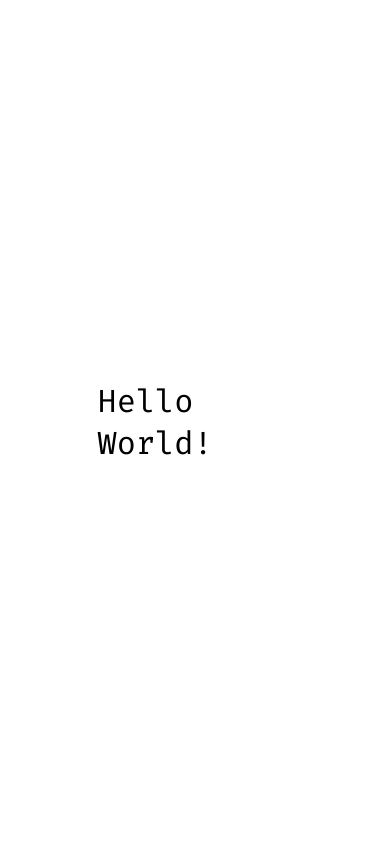
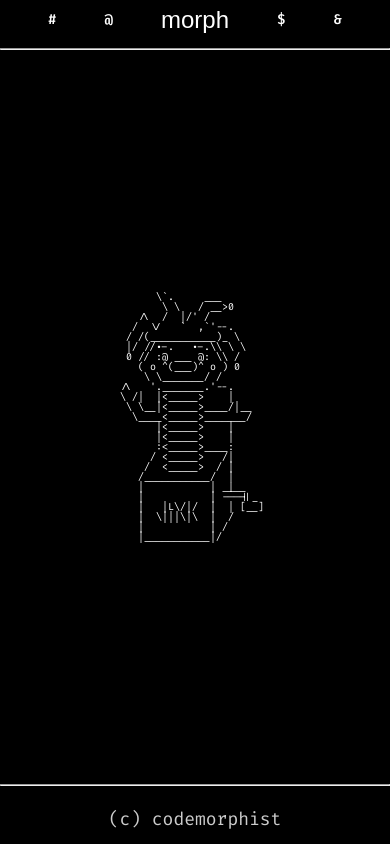
Before and after one commit to codemorphist/codemorphist.github.io, a plain HTML site: page index.html in a window 390 px wide. Drawn offline with Linux system fonts and the light colour scheme; a web font is replaced by a local one.

Commit message:
Add files via upload

```diff
--- /dev/null
+++ b/css/reset.css
@@ -0,0 +1,47 @@
+html, body, div, span, applet, object, iframe,
+h1, h2, h3, h4, h5, h6, p, blockquote, pre,
+a, abbr, acronym, address, big, cite, code,
+del, dfn, em, img, ins, kbd, q, s, samp,
+small, strike, strong, sub, sup, tt, var,
+b, u, i, center,
+dl, dt, dd, ol, ul, li,
+fieldset, form, label, legend,
+table, caption, tbody, tfoot, thead, tr, th, td,
+article, aside, canvas, details, embed,
+figure, figcaption, footer, header, hgroup,
+menu, nav, output, ruby, section, summary,
+time, mark, audio, video {
+	margin: 0;
+	padding: 0;
+	border: 0;
+	font-size: 100%;
+	font: inherit;
+	vertical-align: baseline;
+}
+/* HTML5 display-role reset for older browsers */
+article, aside, details, figcaption, figure,
+footer, header, hgroup, menu, nav, section {
+	display: block;
+}
+body {
+	line-height: 1;
+}
+ol, ul {
+	list-style: none;
+}
+blockquote, q {
+	quotes: none;
+}
+blockquote:before, blockquote:after,
+q:before, q:after {
+	content: '';
+	content: none;
+}
+table {
+	border-collapse: collapse;
+	border-spacing: 0;
+}
+
+a {
+  text-decoration: none;
+}
--- /dev/null
+++ b/css/style.css
@@ -0,0 +1,165 @@
+@import url('https://fonts.googleapis.com/css2?family=Fira+Code:wght@300..700&family=Fira+Sans:ital,wght@0,100;0,200;0,300;0,400;0,500;0,600;0,700;0,800;0,900&family=Jacquard+12&display=swap');
+
+html, body {
+  height: 100%;
+  margin: 0;
+  font-family: "Fira Sans", sans-serif;
+  font-weight: 400;
+  font-style: normal;
+  color: #FFFFFF;
+  background: #000000;
+}
+
+body {
+  display: flex;
+  flex-direction: column;
+}
+
+header, footer {
+  width: 100%;
+}
+
+/* HEADER SECTION */
+
+header {
+  /* Optional: Add styles for the header here */
+}
+
+.header-menu {
+  display: flex;
+  justify-content: space-evenly;
+  align-items: center;
+  flex-direction: row;
+  padding-top: 16px;
+  padding-bottom: 16px;
+}
+
+.menu-elem {
+  font-family: "Fira Code", monospace;
+  font-weight: 500;
+  font-size: 28px;
+  color: #ffffff;
+}
+
+.menu-elem:hover {
+  color: #cccccc;
+}
+
+.menu-logo {
+  font-family: "Jacquard 12", sans-serif;
+  font-weight: 200;
+  font-size: 64px;
+}
+
+@media screen and (max-width: 992px) {
+  .menu-elem {
+    font-size: 22px;
+  }
+
+  .menu-logo {
+    font-size: 48px;
+  }
+}
+
+@media screen and (max-width: 600px) {
+  .menu-elem {
+    font-size: 18px;
+  }
+
+  .menu-logo {
+    font-size: 36px;
+  }
+}
+
+@media screen and (max-width: 400px) {
+  .header-menu {
+    padding-top: 8px;
+    padding-bottom: 8px;
+  }
+
+  .menu-elem {
+    font-size: 14px;
+    font-weight: 600;
+  }
+
+  .menu-logo {
+    font-size: 24px;
+    font-weight: 200;
+  }
+}
+
+@media screen and (max-width: 300px) {
+  .header-menu {
+    padding-top: 4px;
+    padding-bottom: 4px;
+  }
+
+  .menu-elem {
+    font-size: 12px;
+    font-weight: 600;
+  }
+
+  .menu-logo {
+    font-size: 18px;
+    font-weight: 200;
+  }
+}
+
+/* MAIN SECTION */
+
+main {
+  flex: 1;
+  padding: 40px;
+  display: flex;
+  justify-content: center;
+  align-items: center;
+  flex-direction: column;
+}
+
+.text-container {
+  font-size: 24px;
+  max-width: 65%;
+}
+
+@media screen and (max-width: 992px) {
+  .text-container {
+    font-size: 24px;
+    max-width: 80%;
+  }
+}
+
+@media screen and (max-width: 600px) {
+  .text-container {
+    font-size: 18px;
+    max-width: 95%;
+  }
+}
+
+@media screen and (max-width: 400px) {
+  .text-container {
+    font-size: 18px;
+    max-width: 100%;
+  }
+}
+
+/* FOOTER SECTION */
+
+.footer {
+  padding: 16px;
+  display: flex;
+  align-items: center;
+  justify-content: center;
+
+  font-family: "Fira Code", monospace;
+  font-size: 18px;
+
+  color: #cccccc;
+}
+
+.footer a {
+  color: #cccccc;
+}
+
+.footer a:hover {
+  color: #ffffff;
+}
--- /dev/null
+++ b/custom.css
@@ -0,0 +1,27 @@
+.morph-section {
+      white-space: pre-wrap;
+      position: absolute;
+      font-family: "Fira Code", monospace;
+      font-size: 18px;
+      color: #fff;
+}
+
+@media screen and (max-width: 992px) {
+  .morph-section {
+    font-size: 16px;
+    max-width: 80%;
+  }
+}
+
+@media screen and (max-width: 600px) {
+  .morph-section {
+    font-size: 14px;
+    max-width: 95%;
+  }
+}
+
+@media screen and (max-width: 400px) {
+  .morph-section {
+    font-size: 10px;
+  }
+}
--- a/index.html
+++ b/index.html
@@ -1,38 +1,37 @@
 <!DOCTYPE html>
 <html lang="en">
-<head>
+  <head>
     <meta charset="UTF-8">
-    <meta name="viewport" content="width=device-width, initial-scale=1.0">
-    <title>CODEMORPH</title>
-</head>
-<body>
-    <style>
-        @import url('https://fonts.googleapis.com/css2?family=Fira+Code:wght@300..700&display=swap');
+    <meta name="viewport" content="width=device-width, initial-scale=1">
+    <title>morph</title>
+    <link href="css/reset.css" rel="stylesheet">
+    <link href="css/style.css" rel="stylesheet">
+    <link href="custom.css" rel="stylesheet">
+  </head>
+  <body>
+    <header>
+      <menu class="header-menu">
+        <a href="/" class="menu-elem">#</a>
+        <a href="/" class="menu-elem">@</a>
+        <a href="/" class="menu-elem menu-logo">morph</a>
+        <a href="/" class="menu-elem">$</a>
+        <a href="/" class="menu-elem">&</a>
+      </menu>
+      <hr>
+    </header>
 
-        .info {
-            display: flex;
-            align-items: center;
-            flex-direction: column;
+    <main>
+      <pre class="morph-section"></pre>
+    </main>
 
-            position: fixed;
-            top: 50%;
-            left: 50%;
-            transform: translate(-50%, -50%);
-        }
 
-        body {
-            font-family: "Fira Code", monospace;
-        }
+    <footer>
+      <hr class="footer-hr">
+      <div class="footer">
+        <a href="https://github.com/codemorphist">(c) codemorphist</a>
+      </div>
+    </footer>
 
-        h1 {
-            font-size: 1wv;
-            font-weight: 400;
-            font-style: normal;
-        }
-    </style>
-
-    <div class="info">
-        <h1>Hello World!</h1>
-    </div>
-</body>
+  <script src="script.js"></script>
+  </body>
 </html>
--- /dev/null
+++ b/script.js
@@ -0,0 +1,390 @@
+/**
+ * Ascii Animation
+ * @author: Tim Holman (http://tholman.com)
+ */
+
+var AsciiMorph = (function() {
+
+  'use strict';
+
+  var element = null;
+  var canvasDimensions = {};
+
+  var renderedData = [];
+  var framesToAnimate = [];
+  var myTimeout = null;
+
+  /**
+   * Utils
+   */
+
+  function extend(target, source) {
+    for (var key in source) {
+      if (!(key in target)) {
+        target[key] = source[key];
+      }
+    }
+    return target;
+  }
+
+  function repeat(pattern, count) {
+      if (count < 1) return '';
+      var result = '';
+      while (count > 1) {
+          if (count & 1) result += pattern;
+          count >>= 1, pattern += pattern;
+      }
+      return result + pattern;
+  }
+
+  function replaceAt(string, index, character ) {
+    return string.substr(0, index) + character + string.substr(index+character.length);
+  }
+
+  /**
+   * AsciiMorph
+   */
+
+  function init(el, canvasSize) {
+
+    // Save the element
+    element = el;
+    canvasDimensions = canvasSize;
+  }
+
+  function squareOutData(data) {
+     var i;
+    var renderDimensions = {
+      x: 0,
+      y: data.length
+    };
+
+    // Calculate centering numbers
+    for( i = 0; i < data.length; i++ ) {
+      if( data[i].length > renderDimensions.x) {
+        renderDimensions.x = data[i].length
+      }
+    }
+
+    // Pad out right side of data to square it out
+    for( i = 0; i < data.length; i++ ) {
+      if( data[i].length < renderDimensions.x) {
+        data[i] = (data[i] + repeat(' ', renderDimensions.x - data[i].length ));
+      }
+    }
+
+    var paddings = {
+      x: Math.floor((canvasDimensions.x - renderDimensions.x) / 2),
+      y: Math.floor((canvasDimensions.y - renderDimensions.y) / 2)
+    }
+
+    // Left Padding
+    for( var i = 0; i < data.length; i++ ) {
+      data[i] = repeat(' ', paddings.x) + data[i] + repeat(' ', paddings.x);
+    }
+
+    // Pad out the rest of everything
+    for( var i = 0; i < canvasDimensions.y; i++ ) {
+      if( i < paddings.y) {
+        data.unshift( repeat(' ', canvasDimensions.x));
+      } else if (i > (paddings.y + renderDimensions.y)) {
+        data.push( repeat(' ', canvasDimensions.x));
+      }
+    }
+
+    return data;
+  }
+
+  // Crushes the frame data by 1 unit.
+  function getMorphedFrame(data) {
+
+    var firstInLine, lastInLine = null;
+    var found = false;
+    for( var i = 0; i < data.length; i++) {
+
+      var line = data[i];
+      firstInLine = line.search(/\S/);
+      if( firstInLine === -1) {
+        firstInLine = null;
+      }
+
+      for( var j = 0; j < line.length; j++) {
+        if( line[j] != ' ') {
+          lastInLine = j;
+        }
+      }
+
+      if( firstInLine !== null && lastInLine !== null) {
+        data = crushLine(data, i, firstInLine, lastInLine)
+        found = true;
+      }
+
+      firstInLine = null, lastInLine = null;
+    }
+
+    if( found ) {
+      return data;
+    } else {
+      return false;
+    }
+  }
+
+  function crushLine(data, line, start, end) {
+
+    var centers = {
+      x: Math.floor(canvasDimensions.x / 2),
+      y: Math.floor(canvasDimensions.y / 2)
+    }
+
+    var crushDirection = 1;
+    if( line > centers.y ) {
+      crushDirection = -1;
+    }
+
+    var charA = data[line][start];
+    var charB = data[line][end];
+
+    data[line] = replaceAt(data[line], start, " ");
+    data[line] = replaceAt(data[line], end, " ");
+
+    if( !((end - 1) == (start + 1)) && !(start === end) && !((start + 1) === end)) {
+      data[line + crushDirection] = replaceAt(data[line + crushDirection], (start + 1), '+*/\\'.substr(Math.floor(Math.random()*'+*/\\'.length), 1));
+      data[line + crushDirection] = replaceAt(data[line + crushDirection], (end - 1), '+*/\\'.substr(Math.floor(Math.random()*'+*/\\'.length), 1));
+    } else if ((((start === end) || (start + 1) === end)) && ((line + 1) !== centers.y && (line - 1) !== centers.y && line !== centers.y)) {
+      data[line + crushDirection] = replaceAt(data[line + crushDirection], (start), '+*/\\'.substr(Math.floor(Math.random()*'+*/\\'.length), 1));
+      data[line + crushDirection] = replaceAt(data[line + crushDirection], (end), '+*/\\'.substr(Math.floor(Math.random()*'+*/\\'.length), 1));
+    }
+
+    return data;
+  }
+
+  function render(data) {
+    var ourData = squareOutData(data.slice());
+    renderSquareData(ourData);
+  }
+
+  function renderSquareData(data) {
+    element.innerHTML = '';
+    for( var i = 0; i < data.length; i++ ) {
+      element.innerHTML = element.innerHTML + data[i] + '\n';
+    }
+
+    renderedData = data;
+  }
+
+  // Morph between whatever is current, to the new frame
+  function morph(data) {
+
+    clearTimeout(myTimeout);
+    var frameData = prepareFrames(data.slice());
+    animateFrames(frameData);
+  }
+
+  function prepareFrames(data) {
+
+    var deconstructionFrames = [];
+    var constructionFrames = [];
+
+    var clonedData = renderedData
+
+    // If its taking more than 100 frames, its probably somehow broken
+    // Get the deconscrution frames
+    for(var i = 0; i < 100; i++) {
+      var newData = getMorphedFrame(clonedData);
+      if( newData === false) {
+        break;
+      }
+      deconstructionFrames.push(newData.slice(0));
+      clonedData = newData;
+    }
+
+    // Get the constuction frames for the new data
+    var squareData = squareOutData(data);
+    constructionFrames.unshift(squareData.slice(0));
+    for( var i = 0; i < 100; i++ ) {
+      var newData = getMorphedFrame(squareData);
+      if( newData === false) {
+        break;
+      }
+      constructionFrames.unshift(newData.slice(0));
+      squareData = newData;
+    }
+
+    return deconstructionFrames.concat(constructionFrames)
+  }
+
+  function animateFrames(frameData) {
+    framesToAnimate = frameData;
+    animateFrame();
+  }
+
+  function animateFrame() {
+    myTimeout = setTimeout(function() {
+
+      renderSquareData(framesToAnimate[0]);
+      framesToAnimate.shift();
+      if( framesToAnimate.length > 0 ) {
+        animateFrame();
+      }
+    }, 20)
+
+    // framesToAnimate
+  }
+
+  function main(element, canvasSize) {
+
+    if( !element || !canvasSize ) {
+      console.log("sorry, I need an element and a canvas size");
+      return;
+    }
+
+    init(element, canvasSize);
+  }
+
+  return extend(main, {
+    render: render,
+    morph: morph
+  });
+
+})();
+
+var element = document.querySelector('pre');
+AsciiMorph(element, {x: 51,y: 28});
+
+var asciis = [[
+"                _ooOoo_",
+"               o8888888o",
+"               88\" . \"88",
+"               (| -_- |)",
+"               O\\  =  /O",
+"            ____/`---'\\____",
+"          .'  \\\\|     |//  `.",
+"         /  \\\\|||  :  |||//  \\",
+"        /  _||||| -:- |||||_  \\",
+"        |   | \\\\\\  -  /'| |   |",
+"        | \\_|  `\\`---'//  |_/ |",
+"        \\  .-\\__ `-. -'__/-.  /",
+"      ___`. .'  /--.--\\  `. .'___",
+"   .\"\" '<  `.___\\_<|>_/___.' _> \\\"\".",
+"  | | :  `- \\`. ;`. _/; .'/ /  .' ; |",
+"  \\  \\ `-.   \\_\\_`. _.'_/_/  -' _.' /",
+"===`-.`___`-.__\\ \\___  /__.-'_.'_.-'===",
+"                `=--=-'    "
+],
+
+[
+"                             /",
+"                            /",
+"                           /;",
+"                          //",
+"                         ;/",
+"                       ,//",
+"                   _,-' ;_,,",
+"                _,'-_  ;|,'",
+"            _,-'_,..--. |",
+"    ___   .'-'_)'  ) _)\\|      ___",
+"  ,'\"\"\"`'' _  )   ) _)  ''--'''_,-'",
+"-={-o-  /|    )  _)  ) ; '_,--''",
+"  \\ -' ,`.  ) .)  _)_,''|",
+"   `.\"(   `------''     /",
+"     `.\\             _,'",
+"       `-.____....-\\\\",
+"                 || \\\\",
+"                 // ||",
+"                //  ||",
+"            _-.//_ _||_,",
+"              ,'  ,-'/"
+],
+
+[
+"      \\`.     ___",
+"       \\ \\   / __>0",
+"   /\\  /  |/' / ",
+"  /  \\/   `  ,`'--.",
+" / /(___________)_ \\",
+" |/ //.-.   .-.\\\\ \\ \\",
+" 0 // :@ ___ @: \\\\ \/",
+"   ( o ^(___)^ o ) 0",
+"    \\ \\_______/ /",
+"/\\   '._______.'--.",
+"\\ /|  |<_____>    |",
+" \\ \\__|<_____>____/|__",
+"  \\____<_____>_______/",
+"      |<_____>    |",
+"      |<_____>    |",
+"      :<_____>____:",
+"     / <_____>   /|",
+"    /  <_____>  / |",
+"   /___________/  |",
+"   |           | _|__",
+"   |           | ---||_",
+"   |   |L\\/|/  |  | [__]",
+"   |  \\|||\\|\\  |  /",
+"   |           | /",
+"   |___________|/"
+],
+
+[
+"     .--------.",
+"    / .------. \\",
+"   / /        \\ \\",
+"   | |        | |",
+"  _| |________| |_",
+".' |_|        |_| '.",
+"'._____ ____ _____.'",
+"|     .'____'.     |",
+"'.__.'.'    '.'.__.'",
+"'.__  |      |  __.'",
+"|   '.'.____.'.'   |",
+"'.____'.____.'____.'",
+"'.________________.'",
+],
+
+[
+"         ____",
+"        o8%8888,",
+"      o88%8888888.",
+"     8'-    -:8888b",
+"    8'         8888",
+"   d8.-=. ,==-.:888b",
+"   >8 `~` :`~' d8888",
+"   88         ,88888",
+"   88b. `-~  ':88888",
+"   888b ~==~ .:88888",
+"   88888o--:':::8888",
+"   `88888| :::' 8888b",
+"   8888^^'       8888b",
+"  d888           ,%888b.",
+" d88%            %%%8--'-.",
+"/88:.__ ,       _%-' ---  -",
+"    '''::===..-'   =  --.  `",
+ ],
+
+ [
+"      _      _      _",
+"   __(.)< __(.)> __(.)=",
+"   \\___)  \\___)  \\___)  ",
+"          _      _      _",
+"       __(.)< __(.)> __(.)=",
+"       \\___)  \\___)  \\___)   ",
+"      _      _      _",
+"   __(.)< __(.)> __(.)=",
+"   \\___)  \\___)  \\___)   ",
+"          _      _      _",
+"       __(.)< __(.)> __(.)=",
+"       \\___)  \\___)  \\___)  "
+ ]];
+
+AsciiMorph.render(asciis[0]);
+
+var currentIndex = 2;
+
+setTimeout(function() {
+  AsciiMorph.morph(asciis[1]);
+}, 1000);
+
+setInterval(function() {
+  AsciiMorph.morph(asciis[currentIndex]);
+  currentIndex++;
+  currentIndex%= asciis.length;
+}, 3000);
```
